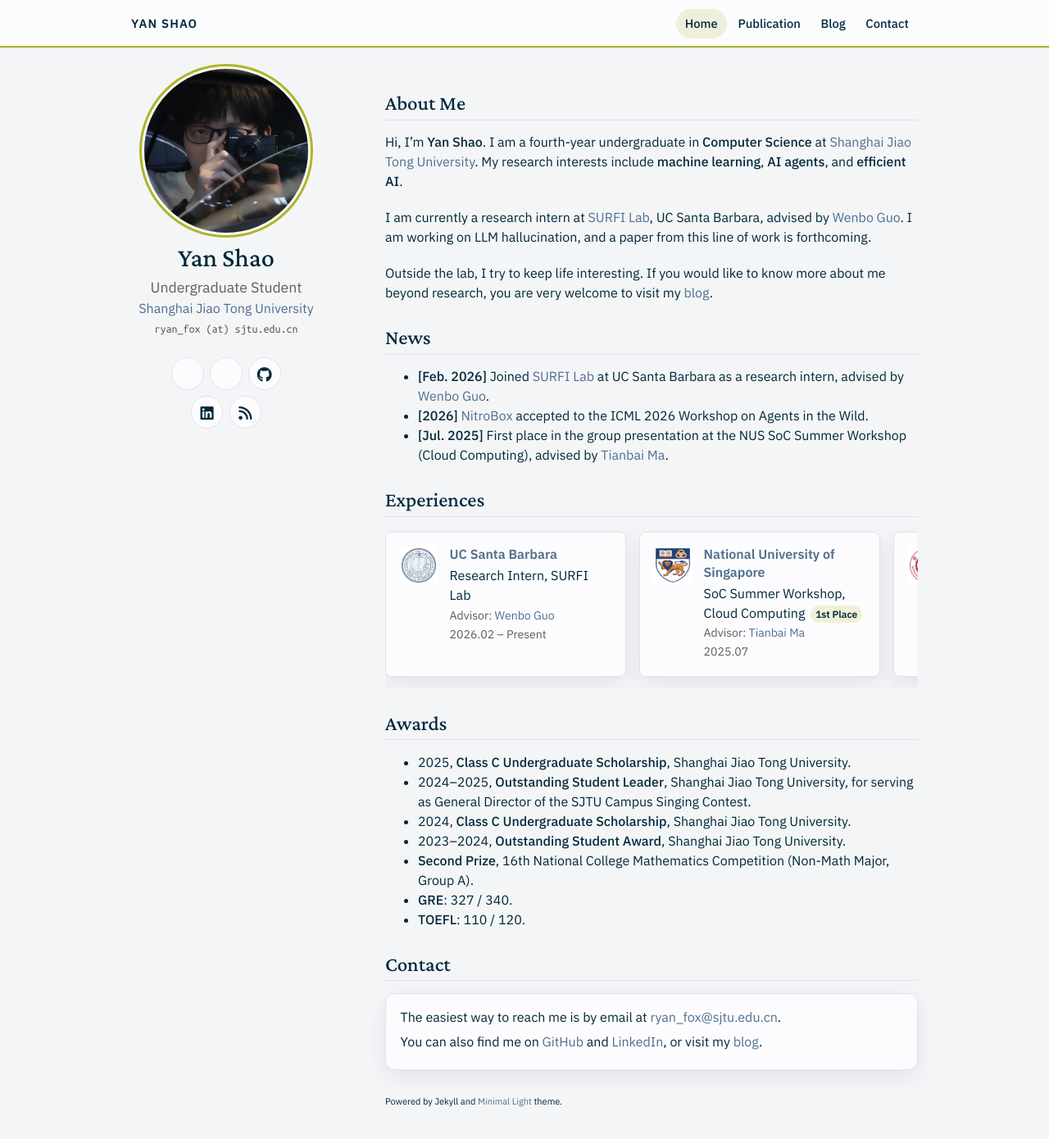
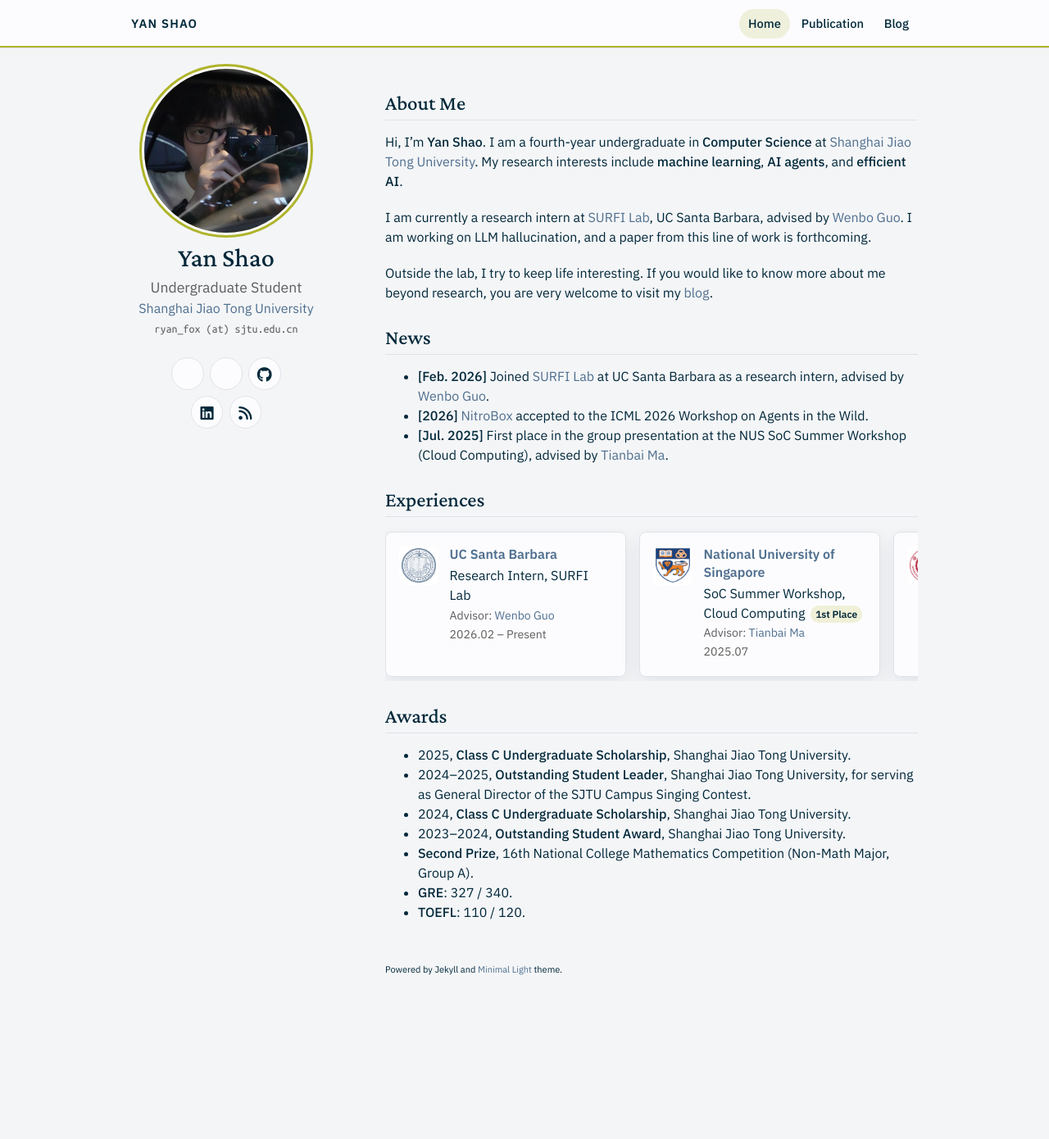
Before and after one commit to RyanStarFox/academic_page, a Jekyll site: the page built from index.md, in a window 1280 px wide and 1400 px high. Shown: the top 1390 px of the window at 82% size. Built offline with Jekyll 4.4.1, drawn with Linux system fonts in a browser that asks for light colours; a style sheet for code colours, icons or effects is not loaded; our own code applies the rules of GitHub Pages for plain Markdown files.

Commit message:
Remove Contact and make the Experiences scrollbar sit on the page background.
Co-authored-by: Cursor <cursoragent@cursor.com>

```diff
--- a/_layouts/homepage.html
+++ b/_layouts/homepage.html
@@ -46,7 +46,6 @@
           <a href="{{ '/' | relative_url }}" {% if page.path == 'index.md' %}class="is-active"{% endif %}>Home</a>
           <a href="{{ '/publications/' | relative_url }}" {% if page.path == 'publications.md' %}class="is-active"{% endif %}>Publication</a>
           <a href="{{ site.blog_link }}" target="_blank" rel="noopener">Blog</a>
-          <a href="{{ '/' | relative_url }}#contact">Contact</a>
         </div>
       </div>
     </nav>
--- a/_sass/custom.scss
+++ b/_sass/custom.scss
@@ -40,7 +40,6 @@ html[data-theme="dark"] {
 
 #top,
 #publications,
-#contact,
 section h2 {
   scroll-margin-top: 4.6rem;
 }
@@ -310,18 +309,6 @@ section a {
   font-style: italic;
 }
 
-.contact-card {
-  background: var(--card);
-  border: 1px solid var(--line);
-  border-radius: 12px;
-  padding: 1rem 1.1rem;
-  box-shadow: var(--shadow);
-}
-
-.contact-card p {
-  margin-bottom: 0.4rem;
-}
-
 @media print, screen and (max-width: 960px) {
   .site-nav-inner {
     width: 100%;
--- a/_sass/experiences.scss
+++ b/_sass/experiences.scss
@@ -2,29 +2,26 @@
   display: flex;
   gap: 1em;
   overflow-x: auto;
-  padding: 0.25em 0.25em 0.9em;
+  padding: 0.25em 0 0.35em;
   margin: 0.5em 0 1.6em;
   scroll-snap-type: x proximity;
-  background: transparent;
-  // Match page paper so the horizontal scrollbar track doesn't look like a gray strip
+  background: var(--paper);
   scrollbar-width: thin;
-  scrollbar-color: #c8c9d0 var(--paper);
+  scrollbar-color: #c8c9d0 transparent;
 }
 
 .exp-grid::-webkit-scrollbar {
-  height: 8px;
-  background: var(--paper);
+  height: 6px;
+  background: transparent;
 }
 
 .exp-grid::-webkit-scrollbar-track {
-  background: var(--paper);
+  background: transparent;
 }
 
 .exp-grid::-webkit-scrollbar-thumb {
   background: #c8c9d0;
   border-radius: 9999px;
-  border: 2px solid var(--paper);
-  background-clip: padding-box;
 }
 
 .exp-card {
@@ -101,17 +98,17 @@
 
 html[data-theme="dark"] {
   .exp-grid {
-    scrollbar-color: #4a4b56 var(--paper);
+    background: var(--paper);
+    scrollbar-color: #4a4b56 transparent;
   }
 
   .exp-grid::-webkit-scrollbar,
   .exp-grid::-webkit-scrollbar-track {
-    background: var(--paper);
+    background: transparent;
   }
 
   .exp-grid::-webkit-scrollbar-thumb {
     background: #4a4b56;
-    border-color: var(--paper);
   }
 
   .exp-card {
--- a/index.md
+++ b/index.md
@@ -29,10 +29,3 @@ Outside the lab, I try to keep life interesting. If you would like to know more
 - **Second Prize**, 16th National College Mathematics Competition (Non-Math Major, Group A).
 - **GRE**: 327 / 340.
 - **TOEFL**: 110 / 120.
-
-## Contact
-
-<div class="contact-card" id="contact">
-<p>The easiest way to reach me is by email at <a href="mailto:ryan_fox@sjtu.edu.cn">ryan_fox@sjtu.edu.cn</a>.</p>
-<p>You can also find me on <a href="https://github.com/RyanStarFox">GitHub</a> and <a href="https://www.linkedin.com/in/shaoyan0223/">LinkedIn</a>, or visit my <a href="https://blog.ryanstarfox.top">blog</a>.</p>
-</div>
```
